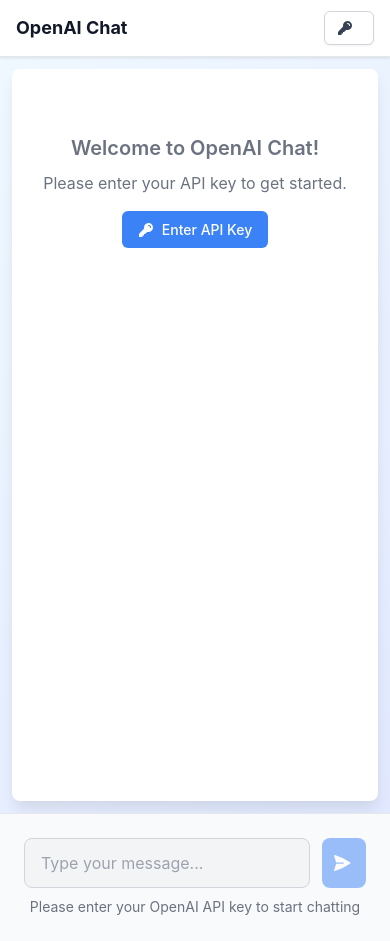
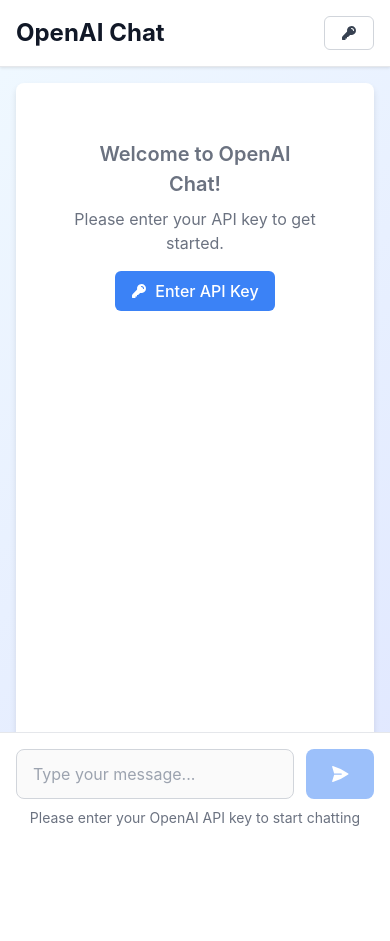
Before and after one commit to ovokpus/openai-chat-app, a React (Vite) app in the folder frontend/: page / in a window 390 px wide. After the commit the page ends 844 px from the top, so only its background shows below. Built offline with nearby package versions, Linux system fonts and the light colour scheme.

Commit message:
Fixed input field jumping but content still has issues
- Input field is now properly fixed at bottom with position: fixed
- No more input field jumping
- But chat content is still jumping up out of view
- Need to fix the main container layout next

```diff
--- a/frontend/src/App.css
+++ b/frontend/src/App.css
@@ -1,78 +1,79 @@
+/* Reset and Base Styles */
+* {
+  box-sizing: border-box;
+}
+
 /* App Layout */
 .app {
-  min-height: 100vh;
+  height: 100vh;
   background: linear-gradient(135deg, #f0f9ff 0%, #e0e7ff 100%);
   display: flex;
   flex-direction: column;
+  overflow: hidden;
 }
 
-/* Header Styles */
+/* Header */
 .header {
   background: white;
-  box-shadow: 0 1px 3px 0 rgba(0, 0, 0, 0.1);
   border-bottom: 1px solid #e5e7eb;
+  box-shadow: 0 1px 3px rgba(0, 0, 0, 0.1);
 }
 
 .header-container {
-  width: 100%;
-  padding: 0 1rem;
+  max-width: 1200px;
+  margin: 0 auto;
+  padding: 1rem 2rem;
   display: flex;
+  justify-content: space-between;
   align-items: center;
-  justify-content: space-between;
-  height: 4rem;
 }
 
 .header-title {
-  font-size: 1.25rem;
+  font-size: 1.5rem;
   font-weight: bold;
   color: #111827;
+  margin: 0;
 }
 
 .api-key-button {
-  display: inline-flex;
+  display: flex;
   align-items: center;
-  padding: 0.5rem 0.75rem;
+  gap: 0.5rem;
+  padding: 0.5rem 1rem;
   border: 1px solid #d1d5db;
-  box-shadow: 0 1px 2px 0 rgba(0, 0, 0, 0.05);
+  border-radius: 0.375rem;
+  background: white;
+  color: #374151;
+  cursor: pointer;
   font-size: 0.875rem;
   font-weight: 500;
-  border-radius: 0.375rem;
-  color: #374151;
-  background: white;
-  cursor: pointer;
-  transition: background-color 0.15s ease;
 }
 
 .api-key-button:hover {
   background: #f9fafb;
 }
 
-.api-key-button:focus {
-  outline: none;
-  box-shadow: 0 0 0 2px #3b82f6;
-}
-
 .api-key-icon {
+  width: 1rem;
   height: 1rem;
-  width: 1rem;
-  margin-right: 0.5rem;
 }
 
 /* API Key Section */
 .api-key-section {
   background: #fefce8;
   border-bottom: 1px solid #fde047;
-  padding: 1rem;
+  padding: 1rem 2rem;
 }
 
 .api-key-form {
+  max-width: 1200px;
+  margin: 0 auto;
   display: flex;
-  flex-direction: column;
-  gap: 0.5rem;
+  gap: 1rem;
+  align-items: center;
 }
 
 .api-key-label {
-  font-size: 0.875rem;
   font-weight: 500;
   color: #374151;
   white-space: nowrap;
@@ -80,70 +81,54 @@
 
 .api-key-input {
   flex: 1;
-  padding: 0.5rem 0.75rem;
+  padding: 0.5rem;
   border: 1px solid #d1d5db;
   border-radius: 0.375rem;
-  font-size: 0.875rem;
-}
-
-.api-key-input:focus {
-  outline: none;
-  border-color: #3b82f6;
-  box-shadow: 0 0 0 1px #3b82f6;
 }
 
 .done-button {
   padding: 0.5rem 1rem;
-  font-size: 0.875rem;
-  font-weight: 500;
-  color: #374151;
   background: white;
   border: 1px solid #d1d5db;
   border-radius: 0.375rem;
   cursor: pointer;
-  transition: background-color 0.15s ease;
 }
 
-.done-button:hover {
-  background: #f9fafb;
-}
-
-/* Main Chat Container */
+/* Main Content */
 .main-container {
-  width: 100%;
-  padding: 1rem;
+  flex: 1;
   display: flex;
   justify-content: center;
-  flex: 1;
+  padding: 2rem;
+  padding-bottom: 6rem;
+  overflow: hidden;
 }
 
 .chat-container {
   width: 100%;
-  max-width: 56rem;
+  max-width: 800px;
   background: white;
   border-radius: 0.5rem;
-  box-shadow: 0 10px 15px -3px rgba(0, 0, 0, 0.1);
-  height: 70vh;
+  box-shadow: 0 4px 6px rgba(0, 0, 0, 0.1);
+  height: 100%;
   display: flex;
   flex-direction: column;
 }
 
-/* Messages Area */
+/* Messages */
 .messages-area {
+  flex: 1;
   overflow-y: auto;
-  overflow-x: hidden;
   padding: 1.5rem;
   display: flex;
   flex-direction: column;
   gap: 1rem;
-  flex: 1;
-  scroll-behavior: smooth;
 }
 
 .welcome-section {
   text-align: center;
   color: #6b7280;
-  margin-top: 5rem;
+  padding: 2rem;
 }
 
 .welcome-title {
@@ -153,31 +138,29 @@
 }
 
 .welcome-text {
-  font-size: 1rem;
   margin-bottom: 1rem;
 }
 
 .enter-key-button {
   display: inline-flex;
   align-items: center;
+  gap: 0.5rem;
   padding: 0.5rem 1rem;
+  background: #3b82f6;
+  color: white;
   border: none;
-  font-size: 0.875rem;
-  font-weight: 500;
   border-radius: 0.375rem;
-  color: white;
-  background: #3b82f6;
   cursor: pointer;
-  transition: background-color 0.15s ease;
 }
 
 .enter-key-button:hover {
   background: #2563eb;
 }
 
-/* Message Styles */
+/* Messages */
 .message-container {
   display: flex;
+  margin-bottom: 1rem;
 }
 
 .message-container.user {
@@ -189,19 +172,13 @@
 }
 
 .message-wrapper {
-  display: flex;
-  flex-direction: column;
-  max-width: 85%;
-  min-width: 200px;
+  max-width: 80%;
 }
 
 .message-bubble {
+  padding: 0.75rem 1rem;
   border-radius: 0.75rem;
-  padding: 0.75rem 1rem;
-  word-wrap: break-word;
-  white-space: pre-wrap;
-  font-size: 0.95rem;
-  line-height: 1.4;
+  margin-bottom: 0.25rem;
 }
 
 .message-bubble.user {
@@ -210,147 +187,18 @@
 }
 
 .message-bubble.assistant {
-  background: #f8f9fa;
+  background: #f3f4f6;
   color: #111827;
-  border: 1px solid #e9ecef;
-}
-
-/* Markdown Styles for Assistant Messages */
-.message-bubble.assistant .markdown-paragraph {
-  margin: 0.1rem 0;
-  line-height: 1.4;
-}
-
-.message-bubble.assistant .markdown-paragraph:first-child {
-  margin-top: 0;
-}
-
-.message-bubble.assistant .markdown-paragraph:last-child {
-  margin-bottom: 0;
-}
-
-.message-bubble.assistant .markdown-ordered-list,
-.message-bubble.assistant .markdown-unordered-list {
-  margin: 0.3rem 0;
-  padding-left: 1rem;
-}
-
-.message-bubble.assistant .markdown-list-item {
-  margin: 0.05rem 0;
-  line-height: 1.3;
-}
-
-.message-bubble.assistant .markdown-h1 {
-  font-size: 1.4rem;
-  font-weight: bold;
-  margin: 0.5rem 0 0.2rem 0;
-  color: #111827;
-}
-
-.message-bubble.assistant .markdown-h2 {
-  font-size: 1.2rem;
-  font-weight: bold;
-  margin: 0.4rem 0 0.2rem 0;
-  color: #111827;
-}
-
-.message-bubble.assistant .markdown-h3 {
-  font-size: 1.1rem;
-  font-weight: bold;
-  margin: 0.3rem 0 0.15rem 0;
-  color: #111827;
-}
-
-.message-bubble.assistant .code-block {
-  background: #1f2937;
-  color: #f9fafb;
-  padding: 0.6rem;
-  border-radius: 0.375rem;
-  margin: 0.3rem 0;
-  overflow-x: auto;
-  font-family: 'Monaco', 'Menlo', 'Ubuntu Mono', monospace;
-  font-size: 0.875rem;
-  line-height: 1.4;
-}
-
-.message-bubble.assistant .code-block code {
-  background: transparent;
-  padding: 0;
-  border-radius: 0;
-  font-size: inherit;
-}
-
-.message-bubble.assistant .inline-code {
-  background: #e5e7eb;
-  color: #374151;
-  padding: 0.125rem 0.25rem;
-  border-radius: 0.25rem;
-  font-family: 'Monaco', 'Menlo', 'Ubuntu Mono', monospace;
-  font-size: 0.875rem;
-}
-
-/* Enhanced Math rendering styles */
-.message-bubble.assistant .katex {
-  font-size: 1.1em;
-  color: #111827;
-}
-
-.message-bubble.assistant .katex-display {
-  margin: 0.4rem 0;
-  text-align: center;
-  overflow-x: auto;
-  overflow-y: hidden;
-}
-
-.message-bubble.assistant .katex-display > .katex {
-  display: inline-block;
-  white-space: nowrap;
-}
-
-/* Ensure math expressions are properly spaced */
-.message-bubble.assistant p:has(.katex-display) {
-  margin: 0.2rem 0;
-}
-
-/* Tight spacing control */
-.message-bubble.assistant > *:not(:first-child) {
-  margin-top: 0.15rem;
-}
-
-/* Remove excessive margins from first/last elements */
-.message-bubble.assistant > *:first-child {
-  margin-top: 0 !important;
-}
-
-.message-bubble.assistant > *:last-child {
-  margin-bottom: 0 !important;
-}
-
-/* Very compact spacing for sequential paragraphs */
-.message-bubble.assistant p + p {
-  margin-top: 0.15rem;
-}
-
-/* Override any default paragraph margins */
-.message-bubble.assistant p {
-  margin: 0.1rem 0;
+  border: 1px solid #e5e7eb;
 }
 
 .message-label {
   font-size: 0.75rem;
   color: #6b7280;
-  margin-top: 0.25rem;
+  text-align: center;
 }
 
-.message-label.user {
-  text-align: right;
-}
-
-.message-label.assistant {
-  text-align: left;
-}
-
-/* Loading Animation */
+/* Loading */
 .loading-container {
   display: flex;
   justify-content: flex-start;
@@ -358,7 +206,8 @@
 
 .loading-bubble {
   background: #f3f4f6;
-  border-radius: 0.5rem;
+  border: 1px solid #e5e7eb;
+  border-radius: 0.75rem;
   padding: 0.75rem 1rem;
   display: flex;
   align-items: center;
@@ -373,7 +222,7 @@
 .loading-dot {
   width: 0.5rem;
   height: 0.5rem;
-  background: #9ca3af;
+  background: #6b7280;
   border-radius: 50%;
   animation: bounce 1.4s ease-in-out infinite both;
 }
@@ -382,29 +231,30 @@
 .loading-dot:nth-child(2) { animation-delay: -0.16s; }
 
 .loading-text {
+  color: #6b7280;
   font-size: 0.875rem;
-  color: #6b7280;
 }
 
 @keyframes bounce {
-  0%, 80%, 100% {
-    transform: scale(0);
-  } 40% {
-    transform: scale(1);
-  }
+  0%, 80%, 100% { transform: scale(0); }
+  40% { transform: scale(1); }
 }
 
 /* Input Area */
 .input-area {
+  position: fixed;
+  bottom: 0;
+  left: 0;
+  right: 0;
+  background: white;
   border-top: 1px solid #e5e7eb;
-  background: #f9fafb;
-  padding: 1.5rem;
-  width: 100%;
-  max-width: calc(56rem + 2rem);
-  margin: 0 auto;
+  padding: 1.5rem 2rem;
+  z-index: 100;
 }
 
 .input-form {
+  max-width: 800px;
+  margin: 0 auto;
   display: flex;
   gap: 0.75rem;
 }
@@ -419,7 +269,6 @@
   border: 1px solid #d1d5db;
   border-radius: 0.5rem;
   font-size: 1rem;
-  transition: border-color 0.15s ease, box-shadow 0.15s ease;
 }
 
 .message-input:focus {
@@ -428,33 +277,21 @@
   box-shadow: 0 0 0 1px #3b82f6;
 }
 
-.message-input:disabled {
-  background: #f3f4f6;
-  color: #9ca3af;
-}
-
 .send-button {
   padding: 0.75rem 1.5rem;
   background: #3b82f6;
   color: white;
   border: none;
   border-radius: 0.5rem;
-  font-weight: 500;
   cursor: pointer;
   display: flex;
   align-items: center;
   gap: 0.5rem;
-  transition: background-color 0.15s ease;
-  min-width: 44px;
+  font-weight: 500;
 }
 
 .send-button:hover:not(:disabled) {
   background: #2563eb;
-}
-
-.send-button:focus {
-  outline: none;
-  box-shadow: 0 0 0 2px #3b82f6;
 }
 
 .send-button:disabled {
@@ -463,157 +300,83 @@
 }
 
 .send-icon {
+  width: 1.25rem;
   height: 1.25rem;
-  width: 1.25rem;
 }
 
 .help-text {
+  text-align: center;
+  color: #6b7280;
   font-size: 0.875rem;
-  color: #6b7280;
-  text-align: center;
   margin-top: 0.5rem;
 }
 
-/* Enhanced Responsive Design */
-@media (min-width: 640px) {
+.hidden-mobile {
+  display: inline;
+}
+
+@media (max-width: 640px) {
   .header-container {
-    padding: 0 2rem;
+    padding: 1rem;
   }
 
-  .header-title {
-    font-size: 1.5rem;
+  .api-key-section {
+    padding: 1rem;
   }
 
   .api-key-form {
-    flex-direction: row;
-    align-items: center;
-    gap: 1rem;
+    flex-direction: column;
+    align-items: stretch;
   }
 
   .main-container {
-    padding: 1.5rem;
+    padding: 1rem;
   }
 
-  .chat-container {
-    height: calc(100vh - 9rem);
-    border-radius: 0.75rem;
-    grid-template-rows: 1fr auto;
+  .input-area {
+    padding: 1rem;
   }
 
-  .messages-area {
-    padding: 2rem;
-    gap: 1.25rem;
-  }
-
-  .welcome-section {
-    margin-top: 6rem;
-  }
-
-  .welcome-title {
-    font-size: 1.75rem;
-  }
-
-  .message-wrapper {
-    max-width: 75%;
-  }
-
-  .message-bubble {
-    font-size: 1rem;
-    padding: 1rem 1.25rem;
-    border-radius: 1rem;
-  }
-
-  .send-button {
-    padding: 0.75rem 1.5rem;
-  }
-
-  .api-key-button .hidden-mobile {
-    display: inline;
-  }
-
-  .send-button .hidden-mobile {
-    display: inline;
+  .hidden-mobile {
+    display: none;
   }
 }
 
-/* Mobile Optimization */
-@media (max-width: 639px) {
-  .header-container {
-    padding: 0 1rem;
-    height: 3.5rem;
-  }
+/* Markdown Styles */
+.message-bubble.assistant .markdown-paragraph {
+  margin: 0.25rem 0;
+}
 
-  .header-title {
-    font-size: 1.125rem;
-  }
+.message-bubble.assistant .markdown-h1,
+.message-bubble.assistant .markdown-h2,
+.message-bubble.assistant .markdown-h3 {
+  margin: 0.5rem 0 0.25rem 0;
+  font-weight: 600;
+}
 
-  .main-container {
-    padding: 0.75rem;
-  }
+.message-bubble.assistant .markdown-ordered-list,
+.message-bubble.assistant .markdown-unordered-list {
+  margin: 0.5rem 0;
+  padding-left: 1.5rem;
+}
 
-  .chat-container {
-    height: calc(100vh - 7rem);
-    border-radius: 0.5rem;
-    grid-template-rows: 1fr auto;
-  }
+.message-bubble.assistant .markdown-list-item {
+  margin: 0.25rem 0;
+}
 
-  .messages-area {
-    padding: 1rem;
-    gap: 0.75rem;
-  }
+.message-bubble.assistant .code-block {
+  background: #1f2937;
+  color: #f9fafb;
+  padding: 1rem;
+  border-radius: 0.375rem;
+  margin: 0.5rem 0;
+  overflow-x: auto;
+}
 
-  .welcome-section {
-    margin-top: 3rem;
-  }
-
-  .welcome-title {
-    font-size: 1.25rem;
-  }
-
-  .message-wrapper {
-    max-width: 90%;
-  }
-
-  .message-bubble {
-    font-size: 0.9rem;
-    padding: 0.6rem 0.8rem;
-    border-radius: 0.6rem;
-  }
-
-  .message-input {
-    font-size: 16px; /* Prevents zoom on iOS */
-  }
-
-  .send-button {
-    padding: 0.6rem;
-  }
-
-  .api-key-button .hidden-mobile {
-    display: none;
-  }
-
-  .send-button .hidden-mobile {
-    display: none;
-  }
-
-  /* Tighter mobile spacing for markdown */
-  .message-bubble.assistant .markdown-paragraph {
-    margin: 0.05rem 0;
-    line-height: 1.35;
-  }
-
-  .message-bubble.assistant .markdown-h1 {
-    font-size: 1.2rem;
-    margin: 0.3rem 0 0.1rem 0;
-  }
-
-  .message-bubble.assistant .markdown-h2 {
-    font-size: 1.1rem;
-    margin: 0.25rem 0 0.1rem 0;
-  }
-
-  .message-bubble.assistant .markdown-h3 {
-    font-size: 1rem;
-    margin: 0.2rem 0 0.1rem 0;
-  }
+.message-bubble.assistant .inline-code {
+  background: #f3f4f6;
+  color: #ef4444;
+  padding: 0.125rem 0.25rem;
+  border-radius: 0.25rem;
+  font-family: monospace;
 }
--- a/frontend/src/index.css
+++ b/frontend/src/index.css
@@ -21,11 +21,13 @@
   margin: 0;
   padding: 0;
   min-width: 320px;
-  min-height: 100vh;
+  height: 100vh;
+  overflow: hidden;
 }
 
 #root {
-  min-height: 100vh;
+  height: 100vh;
+  overflow: hidden;
 }
 
 a {
```
Also changed, not shown: 1 other file (tests, documents, lock files or other folders).
